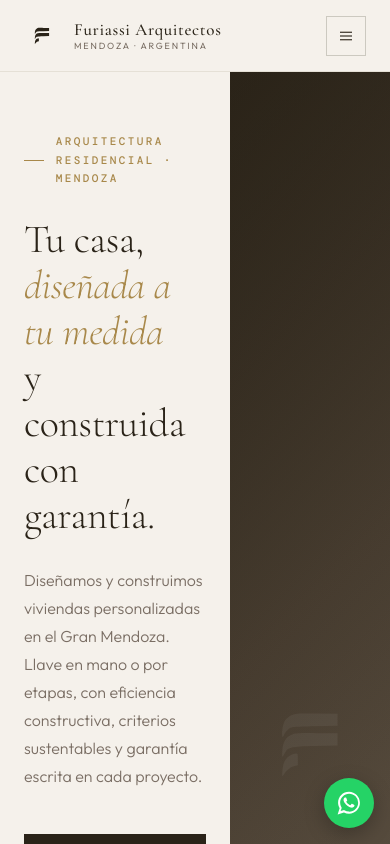
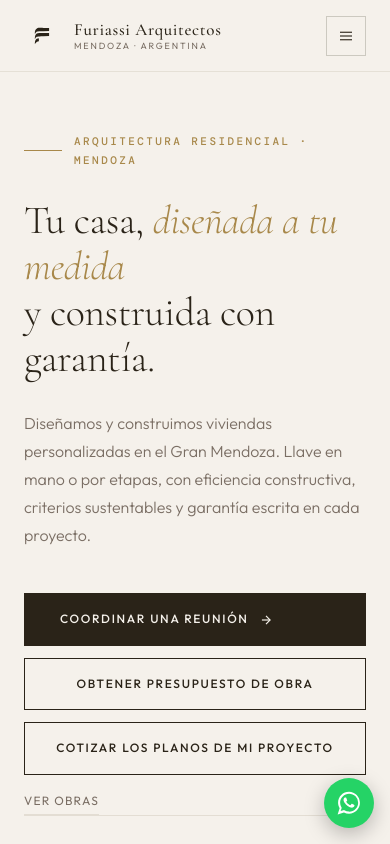
Before and after one commit to FacuEspi04/furiassi_arq, a Next.js app: page / in a window 390 px wide. Shown: the top 844 px of the page. Built offline with nearby package versions, Linux system fonts and the light colour scheme.

Commit message:
botones nuevos

```diff
--- a/src/app/(marketing)/gracias/page.tsx
+++ b/src/app/(marketing)/gracias/page.tsx
@@ -1,6 +1,6 @@
 import type { Metadata } from "next";
 import Link from "next/link";
-import { getWhatsappUrl } from "@/content/site";
+import { buildWhatsappUrl } from "@/lib/whatsapp";
 import { PrimaryLinkButton } from "@/components/ui/Button";
 import { GraciasAnalytics } from "@/components/marketing/GraciasAnalytics";
 
@@ -25,7 +25,7 @@ export default function GraciasPage() {
         </p>
         <div style={{ display: "flex", gap: 24, justifyContent: "center", flexWrap: "wrap" }}>
           <PrimaryLinkButton
-            href={getWhatsappUrl("footer")}
+            href={buildWhatsappUrl("footer")}
             target="_blank"
             rel="noopener noreferrer"
           >
--- a/src/app/globals.css
+++ b/src/app/globals.css
@@ -469,7 +469,48 @@ a {
   flex-wrap: wrap;
   align-items: center;
   gap: 24px;
-  margin-bottom: 64px;
+  margin-bottom: 16px;
+}
+
+.btn-secondary {
+  font-family: var(--font-body), sans-serif;
+  font-size: 12px;
+  font-weight: 500;
+  letter-spacing: 0.14em;
+  text-transform: uppercase;
+  color: var(--espresso);
+  background: transparent;
+  padding: 15px 28px;
+  min-height: 52px;
+  display: inline-flex;
+  align-items: center;
+  justify-content: center;
+  border: 1px solid var(--espresso);
+  transition: color 0.25s, background 0.25s;
+  cursor: pointer;
+}
+
+.btn-secondary:hover {
+  color: var(--cream);
+  background: var(--espresso);
+}
+
+.text-link {
+  display: inline-block;
+  width: fit-content;
+  font-size: 12px;
+  font-weight: 400;
+  letter-spacing: 0.1em;
+  text-transform: uppercase;
+  color: var(--taupe);
+  padding-bottom: 3px;
+  border-bottom: 1px solid var(--cream-3);
+  transition: color 0.2s, border-color 0.2s;
+}
+
+.text-link:hover {
+  color: var(--espresso);
+  border-bottom-color: var(--espresso);
 }
 
 .hero-stats {
@@ -600,6 +641,28 @@ a {
 .btn-ghost--light:hover {
   color: var(--cream);
   border-bottom-color: var(--cream);
+}
+
+@media (max-width: 860px) {
+  .hero {
+    grid-template-columns: 1fr;
+  }
+
+  .hero-right {
+    min-height: 42vh;
+  }
+
+  .hero-actions {
+    align-items: stretch;
+    flex-direction: column;
+    gap: 12px;
+  }
+
+  .hero-actions .btn-primary,
+  .hero-actions .btn-secondary {
+    width: 100%;
+    min-height: 52px;
+  }
 }
 
 /* ============================================================
--- a/src/components/marketing/EtapasTimeline.tsx
+++ b/src/components/marketing/EtapasTimeline.tsx
@@ -1,4 +1,4 @@
-import { getWhatsappUrl } from "@/content/site";
+import { buildWhatsappUrl } from "@/lib/whatsapp";
 import { GhostLinkButton } from "@/components/ui/Button";
 import { Reveal } from "@/components/marketing/Reveal";
 
@@ -55,7 +55,7 @@ export function EtapasTimeline() {
 
         <div style={{ marginTop: 48 }}>
           <GhostLinkButton
-            href={getWhatsappUrl("etapas")}
+            href={buildWhatsappUrl("etapas")}
             target="_blank"
             rel="noopener noreferrer"
           >
--- a/src/components/marketing/Faq.tsx
+++ b/src/components/marketing/Faq.tsx
@@ -1,5 +1,5 @@
 import { getFaq } from "@/content/faq";
-import { getWhatsappUrl } from "@/content/site";
+import { buildWhatsappUrl } from "@/lib/whatsapp";
 import { FaqAnalytics } from "@/components/marketing/FaqAnalytics";
 
 export function Faq() {
@@ -18,7 +18,7 @@ export function Faq() {
               confianza. Si tu pregunta no está acá, hablemos.
             </p>
             <a
-              href={getWhatsappUrl("faq")}
+              href={buildWhatsappUrl("faq")}
               className="faq-cta-link"
               target="_blank"
               rel="noopener noreferrer"
--- a/src/components/marketing/Hero.tsx
+++ b/src/components/marketing/Hero.tsx
@@ -1,5 +1,12 @@
-import { site, getWhatsappUrl } from "@/content/site";
-import { PrimaryLinkButton, GhostLinkButton } from "@/components/ui/Button";
+"use client";
+
+import { site } from "@/content/site";
+import { buildWhatsappUrl } from "@/lib/whatsapp";
+import { trackWhatsappClick } from "@/lib/analytics";
+import {
+  PrimaryLinkButton,
+  SecondaryLinkButton,
+} from "@/components/ui/Button";
 import { BrandMark } from "@/components/ui/BrandMark";
 
 export function Hero() {
@@ -21,14 +28,34 @@ export function Hero() {
 
         <div className="hero-actions">
           <PrimaryLinkButton
-            href={getWhatsappUrl("hero")}
+            href={buildWhatsappUrl("heroReunion")}
             target="_blank"
             rel="noopener noreferrer"
+            data-cta="whatsapp_hero_reunion"
+            onClick={() => trackWhatsappClick("heroReunion")}
           >
             Coordinar una reunión
           </PrimaryLinkButton>
-          <GhostLinkButton href="#obras">Ver obras</GhostLinkButton>
+          <SecondaryLinkButton
+            href={buildWhatsappUrl("heroPresupuesto")}
+            target="_blank"
+            rel="noopener noreferrer"
+            data-cta="whatsapp_hero_presupuesto"
+            onClick={() => trackWhatsappClick("heroPresupuesto")}
+          >
+            Obtener presupuesto de obra
+          </SecondaryLinkButton>
+          <SecondaryLinkButton
+            href={buildWhatsappUrl("heroPlanos")}
+            target="_blank"
+            rel="noopener noreferrer"
+            data-cta="whatsapp_hero_planos"
+            onClick={() => trackWhatsappClick("heroPlanos")}
+          >
+            Cotizar los planos de mi proyecto
+          </SecondaryLinkButton>
         </div>
+        <a href="#obras" className="text-link">Ver obras</a>
 
         <div className="hero-stats">
           <div>
--- a/src/components/marketing/Obras.tsx
+++ b/src/components/marketing/Obras.tsx
@@ -1,7 +1,7 @@
 import { getObras } from "@/content/obras";
 import { ObraCard } from "@/components/marketing/ObraCard";
 import { GhostLinkButton } from "@/components/ui/Button";
-import { getWhatsappUrl } from "@/content/site";
+import { buildWhatsappUrl } from "@/lib/whatsapp";
 import { Reveal } from "@/components/marketing/Reveal";
 
 export function Obras() {
@@ -33,7 +33,7 @@ export function Obras() {
 
         <div style={{ marginTop: 40 }}>
           <GhostLinkButton
-            href={getWhatsappUrl("obras")}
+            href={buildWhatsappUrl("obras")}
             target="_blank"
             rel="noopener noreferrer"
           >
--- a/src/components/marketing/WhatsappFab.tsx
+++ b/src/components/marketing/WhatsappFab.tsx
@@ -1,12 +1,12 @@
 "use client";
 
-import { getWhatsappUrl } from "@/content/site";
+import { buildWhatsappUrl } from "@/lib/whatsapp";
 import { trackWhatsappClick } from "@/lib/analytics";
 
 export function WhatsappFab() {
   return (
     <a
-      href={getWhatsappUrl("fab")}
+      href={buildWhatsappUrl("fab")}
       className="wa-fab"
       target="_blank"
       rel="noopener noreferrer"
--- a/src/components/ui/Button.tsx
+++ b/src/components/ui/Button.tsx
@@ -37,6 +37,18 @@ export function GhostLinkButton({
   );
 }
 
+export function SecondaryLinkButton({
+  children,
+  className,
+  ...props
+}: AnchorHTMLAttributes<HTMLAnchorElement>) {
+  return (
+    <a className={className ? `btn-secondary ${className}` : "btn-secondary"} {...props}>
+      {children}
+    </a>
+  );
+}
+
 export function PrimarySubmitButton({
   children,
   className,
--- a/src/content/site.ts
+++ b/src/content/site.ts
@@ -1,5 +1,3 @@
-import type { WhatsappOrigen } from "@/types/content";
-
 /**
  * Fuente única de verdad del NAP (Name, Address, Phone) y datos de contacto.
  * Nav, footer, JSON-LD y la sección de contacto leen todos de acá — no
@@ -14,7 +12,6 @@ export const site = {
   url: "https://furiassiarquitectos.com",
   telefono: "+54 9 261 366 9285",
   telefonoE164: "+5492613669285",
-  whatsappNumero: "5492613669285",
   // TODO: el cliente solo confirmó este email (@hotmail.com); pidió reemplazarlo
   // por uno con dominio propio pero no llegó a proveerlo. Ver README > riesgos.
   email: "arqsebastianfuriassi@hotmail.com",
@@ -63,20 +60,21 @@ export const site = {
  * Mensajes de WhatsApp prellenados por sección de origen, para poder
  * identificar de dónde vino el lead con solo mirar el mensaje entrante.
  */
-const mensajesWhatsapp: Record<WhatsappOrigen, string> = {
+export const whatsapp = {
+  numero: "5492613669285",
+  mensajes: {
     nav: "Hola! Vi su web y quiero cotizar un proyecto.",
-  hero: "Hola! Vi su web y quiero cotizar un proyecto.",
+    heroReunion:
+      "Hola! Quiero coordinar una reunión de relevamiento sin costo para mi proyecto.",
+    heroPresupuesto: "Hola! Quiero obtener un presupuesto de obra para mi proyecto.",
+    heroPlanos: "Hola! Quiero cotizar el diseño y los planos de mi proyecto.",
     etapas: "Hola! Quiero entender cómo funciona la construcción por etapas.",
     obras: "Hola! Vi las obras y quiero consultar por un proyecto similar.",
     faq: "Hola! Tengo una consulta que no encontré en las preguntas frecuentes.",
     footer: "Hola! Quiero coordinar una reunión de relevamiento.",
     fab: "Hola! Quiero coordinar una reunión de relevamiento.",
-};
-
-export function getWhatsappUrl(origen: WhatsappOrigen): string {
-  const texto = encodeURIComponent(mensajesWhatsapp[origen]);
-  return `https://wa.me/${site.whatsappNumero}?text=${texto}`;
-}
+  },
+} as const;
 
 export function getDireccionCompleta(): string {
   const { calle, localidad, region, pais } = site.direccion;
--- /dev/null
+++ b/src/lib/whatsapp.ts
@@ -0,0 +1,8 @@
+import { whatsapp } from "@/content/site";
+
+export function buildWhatsappUrl(
+  mensajeKey: keyof typeof whatsapp.mensajes
+): string {
+  const texto = encodeURIComponent(whatsapp.mensajes[mensajeKey]);
+  return `https://wa.me/${whatsapp.numero}?text=${texto}`;
+}
--- a/src/types/content.ts
+++ b/src/types/content.ts
@@ -51,7 +51,9 @@ export type Resena = {
 };
 
 export type WhatsappOrigen =
-  | "hero"
+  | "heroReunion"
+  | "heroPresupuesto"
+  | "heroPlanos"
   | "nav"
   | "etapas"
   | "obras"
```
Also changed, not shown: src/components/marketing/Nav.tsx (+4 -3 lines). Lines whose indentation alone changed are shown as unchanged.
